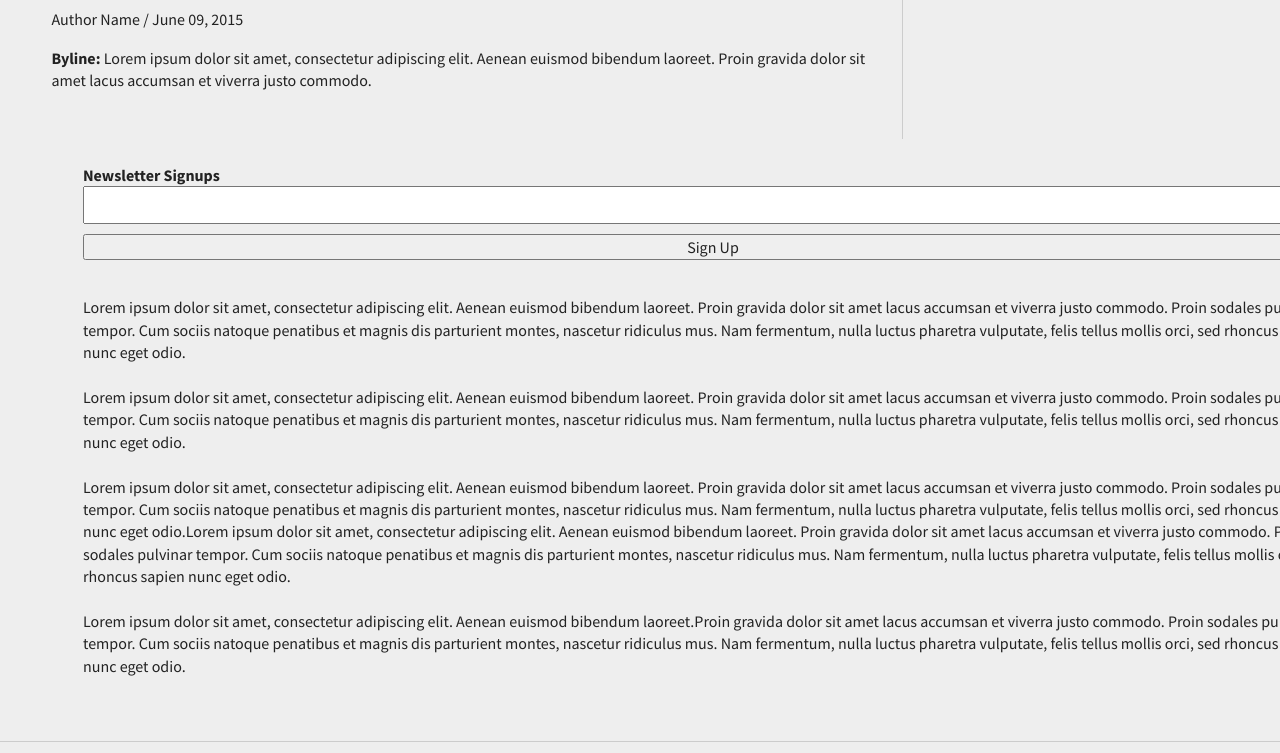
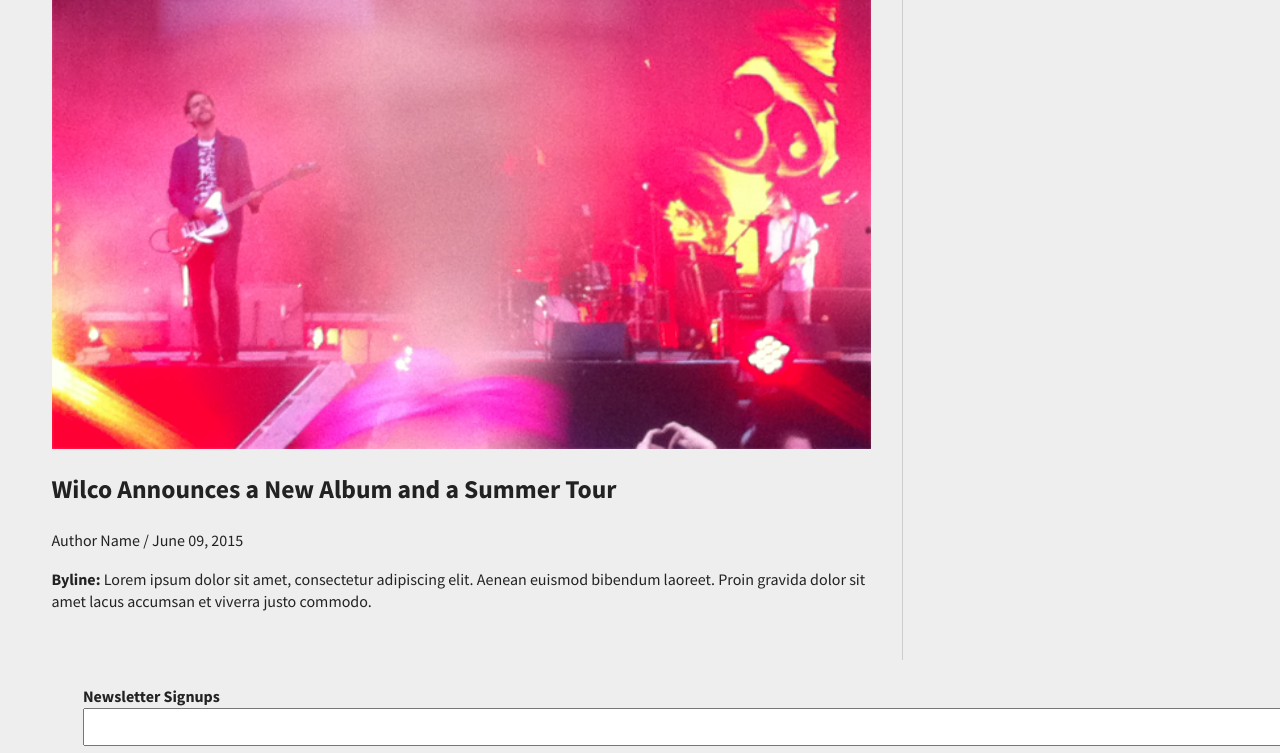
Before and after one commit to yolatsele/206-music-site, a plain HTML site: page news/news-detail.html in a window 1280 px wide. Shown: the part 259-1012 px from the top of the page. Drawn offline with nearby package versions, Linux system fonts and the light colour scheme; files whose address does not match are found by name.

Commit message:
Update news-detail.html

```diff
--- a/news/news-detail.html
+++ b/news/news-detail.html
@@ -41,7 +41,7 @@
         <section class="hero-area">
           <article class="top-story">
             <figure class="news-img">
-              <img src="../main-article-image.png" alt="main article photo">
+              <img src="../img/main-article-image.png" alt="main article photo">
             </figure>
               <div class="detail-title">
                 <header>
```
